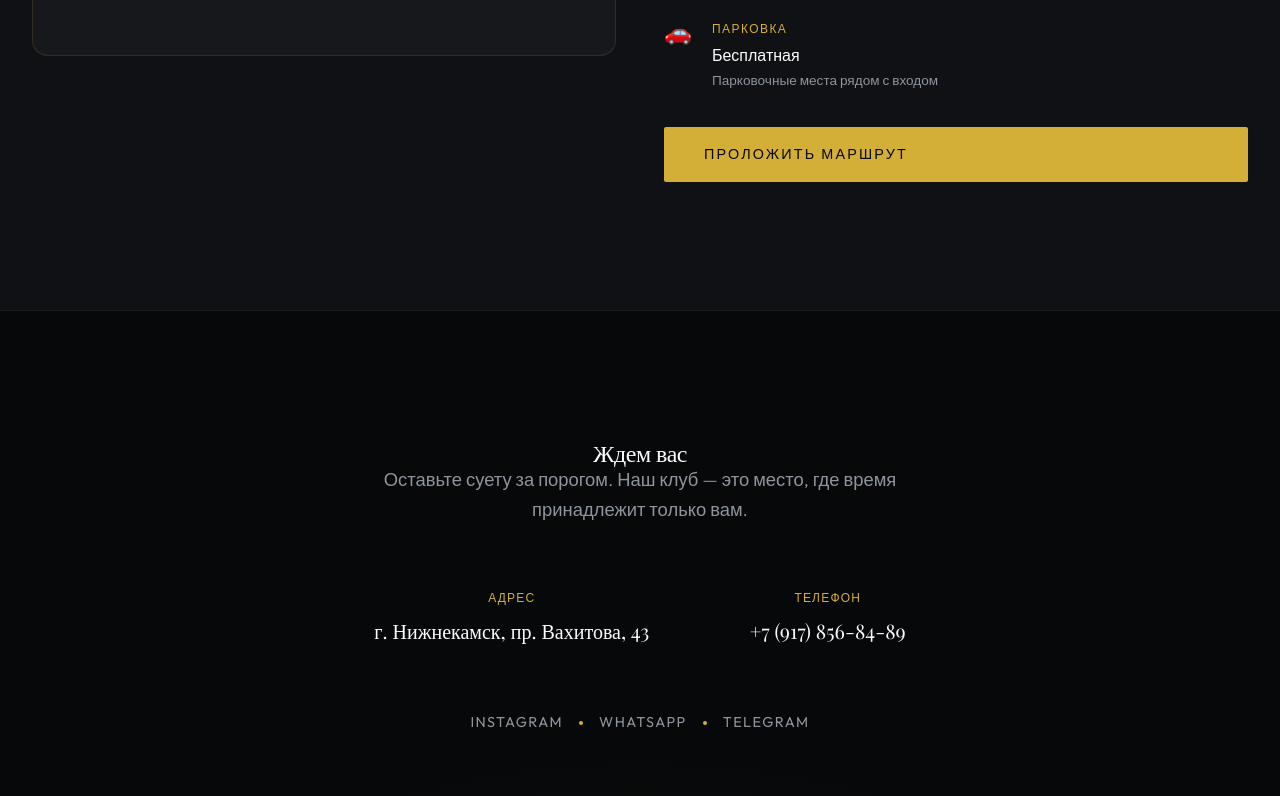
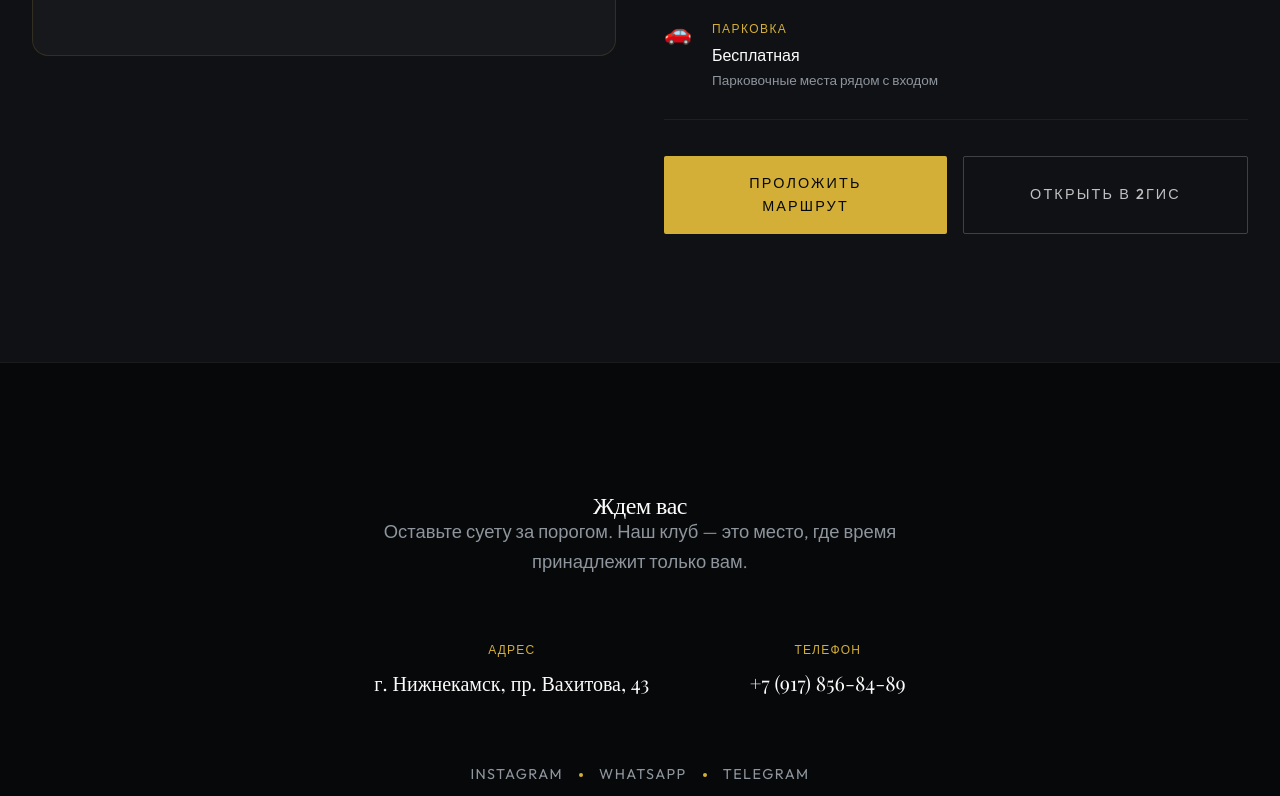
Before and after one commit to Manath-iq/massage_niznek, a React (Vite) app: page / in a window 1280 px wide. Shown: the part 8320-9116 px from the top of the page. Built offline with nearby package versions, Linux system fonts and the light colour scheme; a web font is replaced by a local one.

Commit message:
feat: add 2GIS link to sameAs schema and LocalSection buttons

```diff
--- a/index.html
+++ b/index.html
@@ -57,7 +57,8 @@
       "openingHours": ["Mo-Su 09:00-21:00"],
       "sameAs": [
         "https://instagram.com/massage_niznek",
-        "https://t.me/massage_niznek"
+        "https://t.me/massage_niznek",
+        "https://go.2gis.com/zQ4BF"
       ],
       "hasOfferCatalog": {
         "@type": "OfferCatalog",
--- a/src/components/LocalSection.css
+++ b/src/components/LocalSection.css
@@ -108,8 +108,45 @@
     display: inline-flex;
     align-items: center;
     justify-content: center;
+    text-decoration: none;
+}
+
+.local-info .btn-primary,
+.local-info .btn-secondary {
+    flex: 1;
+    text-align: center;
+}
+
+.local-info .btn-secondary {
+    background: transparent;
+    border: 1px solid rgba(255, 255, 255, 0.2);
+    color: rgba(252, 252, 252, 0.75);
+    padding: 1rem 2.5rem;
+    font-family: var(--font-sans);
+    text-transform: uppercase;
+    letter-spacing: 0.15em;
+    font-size: 0.9rem;
+    font-weight: 500;
+    border-radius: 2px;
+    transition: var(--transition-smooth);
+    cursor: pointer;
+    text-decoration: none;
+    display: inline-flex;
+    align-items: center;
+    justify-content: center;
+}
+
+.local-info .btn-secondary:hover {
+    border-color: rgba(255, 255, 255, 0.5);
+    color: var(--clr-text-main);
+    background: rgba(255, 255, 255, 0.05);
+}
+
+.local-buttons {
+    display: flex;
+    gap: 1rem;
+    flex-wrap: wrap;
     margin-top: 0.5rem;
-    text-decoration: none;
 }
 
 @media (max-width: 768px) {
--- a/src/components/LocalSection.jsx
+++ b/src/components/LocalSection.jsx
@@ -69,6 +69,7 @@ export default function LocalSection() {
                             </div>
                         </div>
 
+                        <div className="local-buttons">
                             <a
                                 href={yandexRouteUrl}
                                 target="_blank"
@@ -77,6 +78,15 @@ export default function LocalSection() {
                             >
                                 Проложить маршрут
                             </a>
+                            <a
+                                href="https://go.2gis.com/zQ4BF"
+                                target="_blank"
+                                rel="noopener noreferrer"
+                                className="route-btn btn-secondary"
+                            >
+                                Открыть в 2ГИС
+                            </a>
+                        </div>
                     </div>
                 </div>
             </div>
```
Lines whose indentation alone changed are shown as unchanged.
